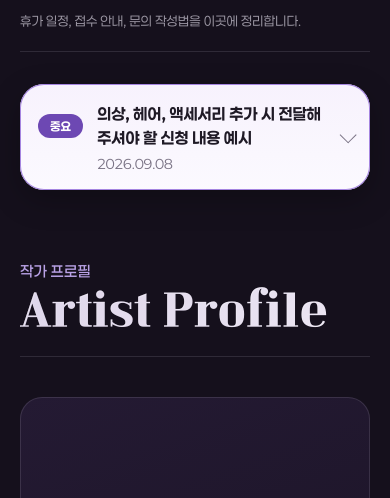
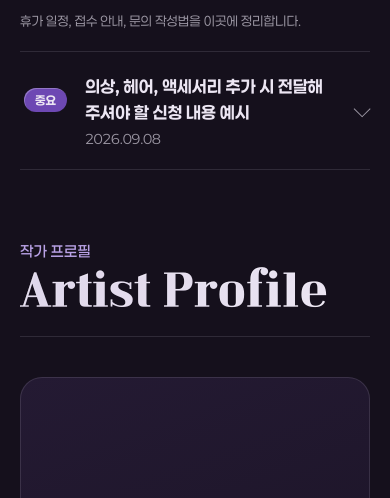
Before and after one commit to orbitaofdesign/product-detail, a plain HTML site: page INAB/index.html in a window 390 px wide. Shown: the part 2476-2974 px from the top of the page. Drawn offline with Linux system fonts and the light colour scheme.

Commit message:
INAB: 공지사항 디자인을 처음 만든 어두운 줄 목록형으로 되돌림
Co-Authored-By: Claude Opus 5.5 <noreply@anthropic.com>
Claude-Session: https://claude.ai/code/session_01Ws9A8n9mKCxT3yhvaJNBS5

```diff
--- a/INAB/index.html
+++ b/INAB/index.html
@@ -180,30 +180,18 @@ html,body{margin:0;overflow-x:clip;background:var(--night);color:var(--text);fon
 .acc .body p{margin:0 0 .6em}
 .acc .body ul{margin:0;padding-left:1.1em}
 
-/* 공지사항: 기존 사이트와 같은 밝은 카드형 (누르면 펼쳐짐) */
-.acc.notice{margin-top:-8px;gap:16px}
-.acc.notice li{border:0}
-.acc.notice details{border-radius:24px;overflow:hidden;background:linear-gradient(180deg,#f7f2fd,#fdfcff 140px);box-shadow:inset 0 0 0 1px #a585e0,0 10px 30px rgba(0,0,0,.25)}
-.acc.notice details > summary{grid-template-columns:auto 1fr auto auto;gap:14px;padding:22px 28px}
-.acc.notice details[open] > summary{border-bottom:1px solid #ebe4f5}
-.acc.notice .tag{font-size:12px;padding:5px 12px;background:#6d48b3;color:#fff;box-shadow:none}
-.acc.notice .title{color:#1f1a26;font-size:18px;font-weight:700}
-.acc.notice details:hover .title{color:#1f1a26}
-.acc.notice time{font-size:13px;color:#7a7385;font-variant-numeric:tabular-nums;white-space:nowrap}
-.acc.notice .chev{border-color:#7a7385}
-.acc.notice .body{max-width:none;padding:24px 28px 30px;color:#55505e;font-size:15px;line-height:1.85}
+/* 공지사항 목록: 분류 · 제목 · 날짜 (누르면 펼쳐짐) */
+.acc.notice{border-top:0}
+.acc.notice details > summary{grid-template-columns:auto 1fr auto auto}
+.acc.notice time{font-size:13px;color:var(--muted);font-variant-numeric:tabular-nums;white-space:nowrap}
 .acc.notice .body p{margin:0 0 1em}
-.acc.notice .body p:last-child{margin-bottom:0}
-.acc.notice .body p.h{margin:1.6em 0 .4em;color:#3a3442;font-weight:500}
+.acc.notice .body p.h{margin:1.6em 0 .4em;color:var(--text);font-weight:700}
 .acc.notice .body p.h:first-child{margin-top:0}
-.acc.notice .body a{color:#6d48b3;word-break:break-all}
 .acc .body a{color:#b9a2e6;word-break:break-all}
 @media (max-width:640px){
-  .acc.notice details > summary{grid-template-columns:auto 1fr auto;row-gap:6px;padding:18px 18px}
+  .acc.notice details > summary{grid-template-columns:auto 1fr auto;row-gap:6px}
   .acc.notice time{grid-column:2;grid-row:2}
   .acc.notice .chev{grid-column:3;grid-row:1 / span 2}
-  .acc.notice .title{font-size:16px}
-  .acc.notice .body{padding:20px 18px 24px}
 }
 /* ---------- Selected Works ---------- */
 .works{display:grid;grid-template-columns:repeat(5,minmax(0,1fr));gap:16px}
```
